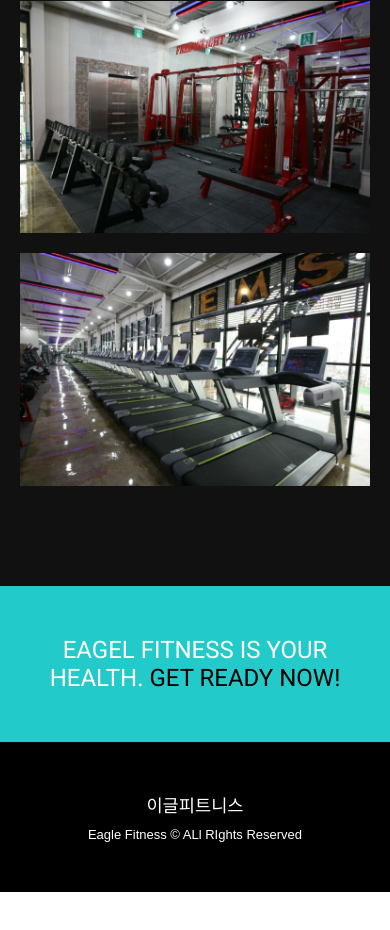
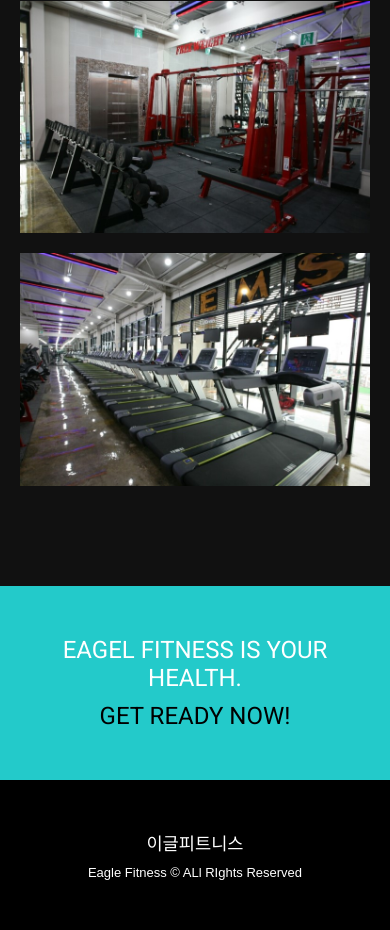
Before and after one commit to csslick/chat, a plain HTML site: page index.html in a window 390 px wide. Shown: the part 2205-3135 px from the top of the page. Before the commit the page ends 3097 px from the top, so only its background shows below. Drawn offline with nearby package versions, Linux system fonts and the light colour scheme; a web font is replaced by a local one.

Commit message:
mobile bottom section text block

```diff
--- a/css/style.css
+++ b/css/style.css
@@ -294,4 +294,8 @@ footer p{
     margin-right: 0;
     margin-bottom: 20px;
   }
+  #bottom_section .col1 h1 span{
+    display: block;
+    margin-top: 10px;
+  }
 }
```
